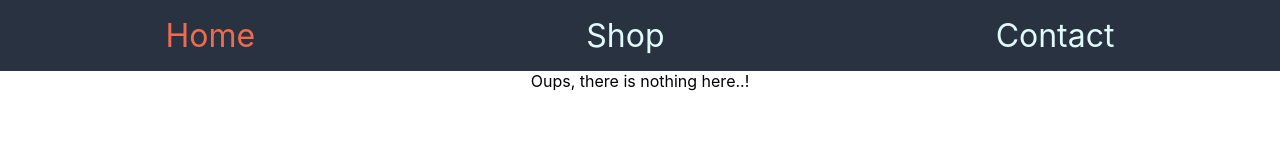
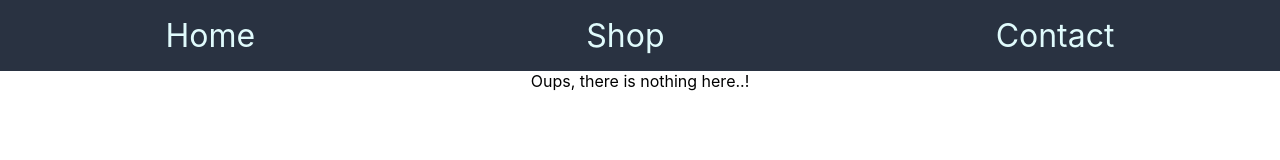
Before and after one commit to thiseas-perso/shopping-cart, a React (Create React App) app: page / in a window 1280 px wide. Shown: the top 160 px of the page. Built offline with nearby package versions, Linux system fonts and the light colour scheme.

Commit message:
fix route

```diff
--- a/src/components/navBar/NavBar.js
+++ b/src/components/navBar/NavBar.js
@@ -5,7 +5,7 @@ const NavBar = () => {
   return (
     <nav className={styles.navbar}>
       <NavLink
-        to={"/"}
+        to={"/shopping-cart"}
         className={({ isActive }) =>
           isActive ? `${styles.active}` : `${styles.notactive}`
         }
```
